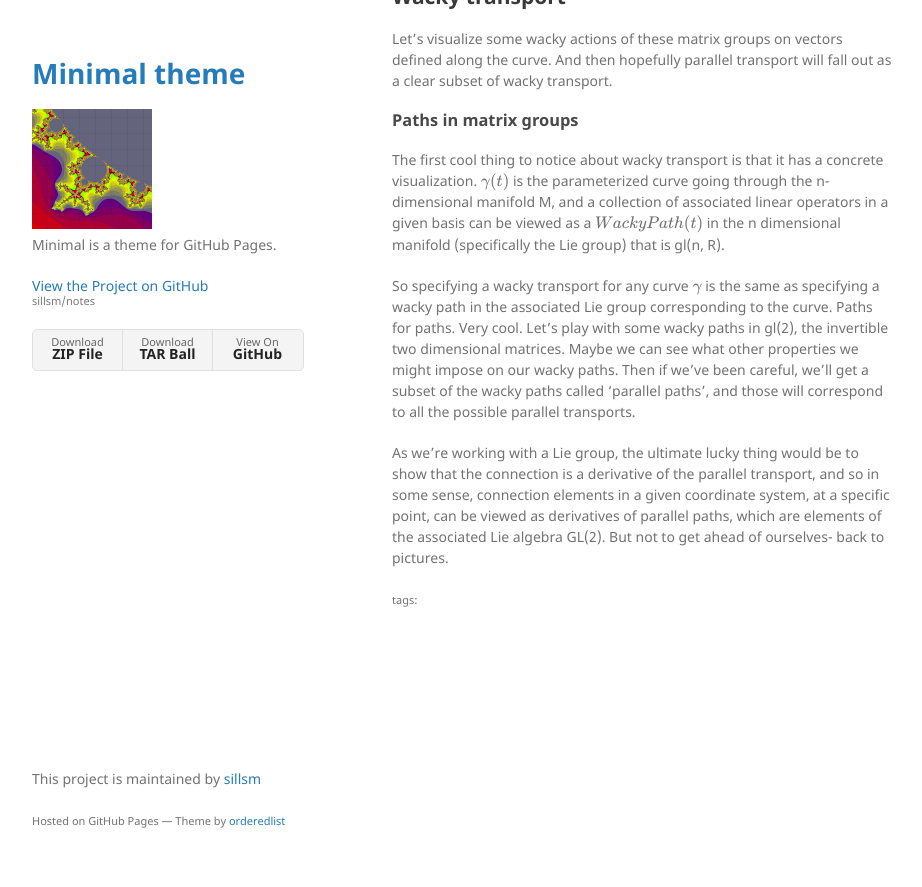
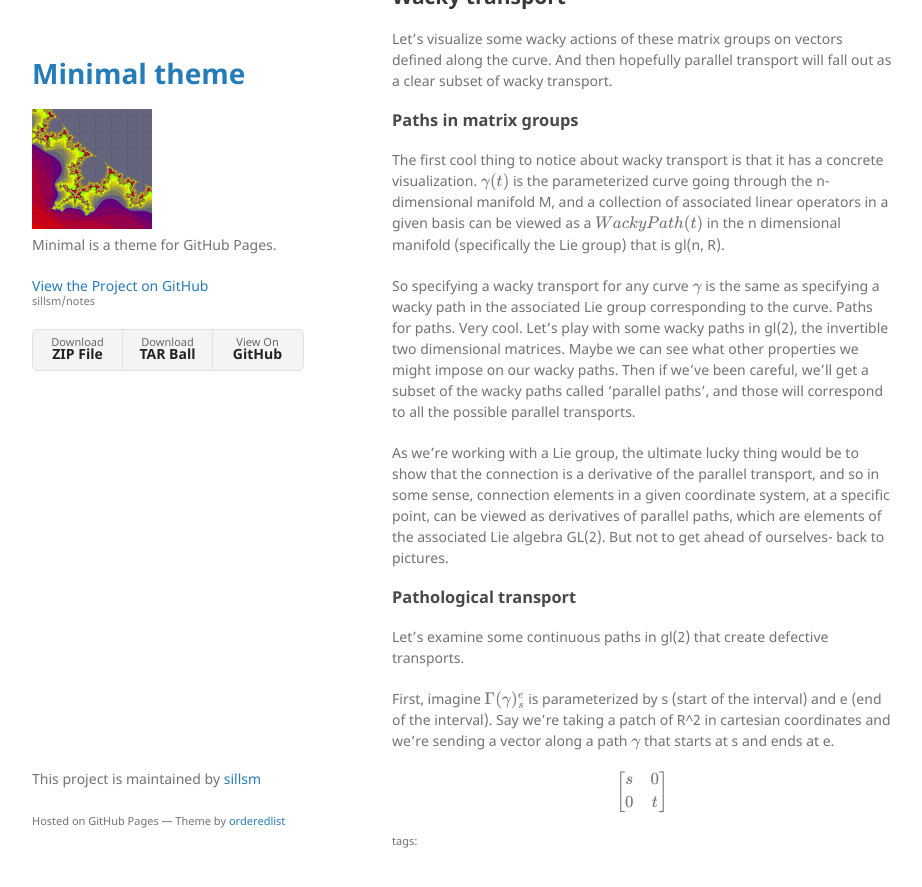
Before and after one commit to sillsm/notes, a Jekyll site: the page built from _posts/2022-03-02-shorter.md, in a window 1280 px wide and 900 px high, scrolled down 4761 px. Shown: the top 887 px of the window, without its empty margins (178-1100 px from the left). Built offline with Jekyll 4.4.1, drawn with Linux system fonts in a browser that asks for light colours; our own code applies the rules of GitHub Pages for plain Markdown files; formulas are drawn with MathJax 3.

Commit message:
Update 2022-03-02-shorter.md

```diff
--- a/_posts/2022-03-02-shorter.md
+++ b/_posts/2022-03-02-shorter.md
@@ -368,3 +368,19 @@ So specifying a wacky transport for any curve $$ \gamma $$ is the same as specif
 Let's play with some wacky paths in gl(2), the invertible two dimensional matrices. Maybe we can see what other properties we might impose on our wacky paths. Then if we've been careful, we'll get a subset of the wacky paths called 'parallel paths', and those will correspond to all the possible parallel transports.
 
 As we're working with a Lie group, the ultimate lucky thing would be to show that the connection is a derivative of the parallel transport, and so in some sense, connection elements in a given coordinate system, at a specific point, can be viewed as derivatives of parallel paths, which are elements of the associated Lie algebra GL(2). But not to get ahead of ourselves- back to pictures.
+
+### Pathological transport
+
+Let's examine some continuous paths in gl(2) that create defective transports.
+
+First, imagine $$ \Gamma(\gamma)_{s}^{e} $$ is parameterized by s (start of the interval) and e (end of the interval). Say we're taking a patch of R^2 in cartesian coordinates and we're sending a vector along a path $$ \gamma $$ that starts at s and ends at e.
+
+$$
+
+\begin{bmatrix}
+           s & 0
+           \\
+           0 & t
+\end{bmatrix}
+
+$$
```
